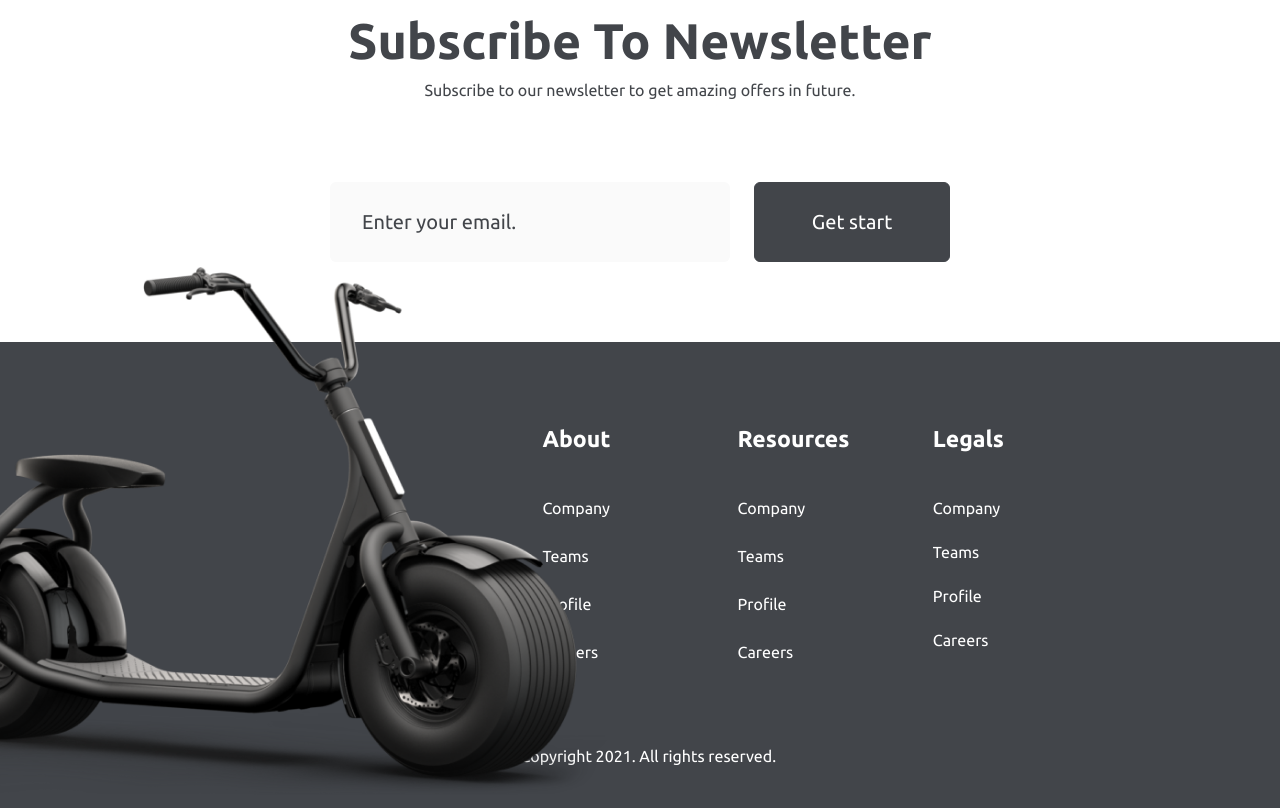
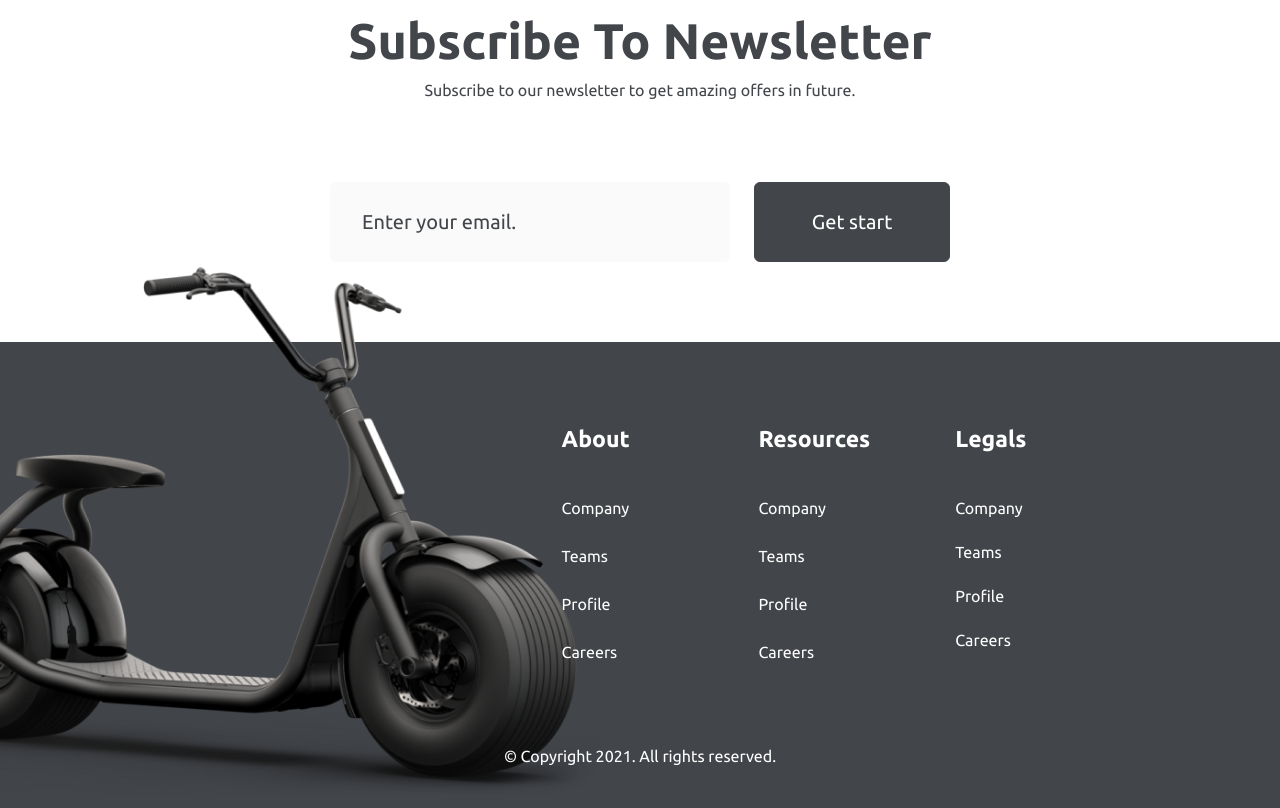
Before and after one commit to greatkhanjoy/E-Scooter-Landing-Page-with-Tailwindcss, a website: page index.html in a window 1280 px wide. Shown: the part 6873-7681 px from the top of the page. Drawn offline with nearby package versions, Linux system fonts and the light colour scheme; a web font is replaced by a local one.

Commit message:
footer-fixed

```diff
--- a/index.html
+++ b/index.html
@@ -680,15 +680,15 @@
     <!--End Newsletter section-->
 
     <!--Start footer Section-->
-    <footer class="bg-primary pt-20 pb-10 relative">
+    <footer class="bg-primary pt-20 pb-10 relative z-0">
       <img
         src="./images/footer-scooter.png"
         alt="logo"
-        class="absolute left-0 bottom-0"
+        class="absolute left-0 bottom-0 z-0"
       />
-      <div class="container mx-auto">
-        <div class="grid grid-cols-5">
-          <div class="col-span-2"></div>
+      <div class="container relative mx-auto z-10 px-4">
+        <div class="grid grid-cols-2 gap-10 md:grid-cols-5">
+          <div class="col-span-2 hidden md:flex"></div>
           <div>
             <h3 class="text-white mb-10">About</h3>
             <ul class="text-white flex flex-col gap-6">
```
Also changed, not shown: style.css.
